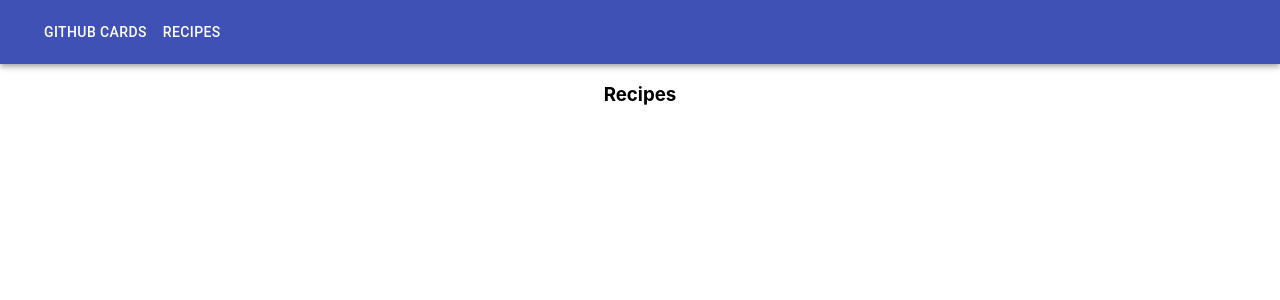
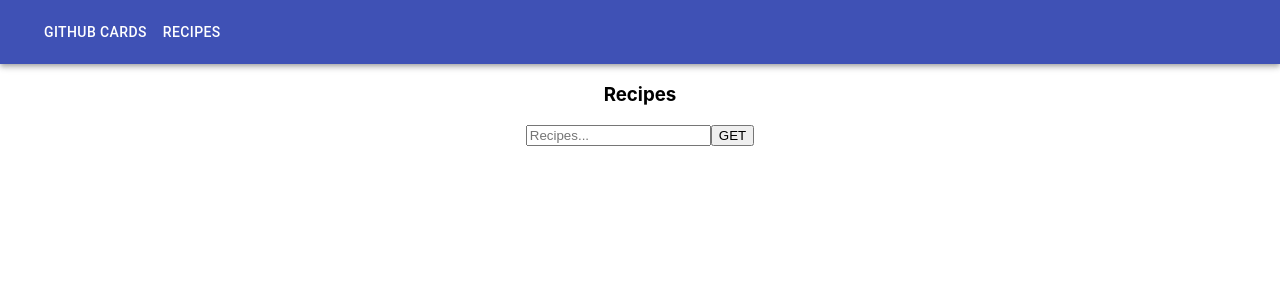
Before and after one commit to truptigaonkar/reactprojects, a React (Create React App) app: page /recipes in a window 1280 px wide. Shown: the top 300 px of the page. Built offline with nearby package versions, Linux system fonts and the light colour scheme.

Commit message:
Component Recipes.js: console.log output when GET button clicked

```diff
--- a/src/components/Recipes.js
+++ b/src/components/Recipes.js
@@ -1,10 +1,40 @@
 import React, { Component } from "react";
+import axios from "axios";
 
 export default class Recipes extends Component {
+  //   constructor(props) {
+  //     super(props);
+  //     this.state = {
+  //       recipes: []
+  //     };
+  //   }
+  state = {
+    recipes: []
+  };
+
+  //http://www.recipepuppy.com/api/?i=onions,garlic&q=omelet&p=3
+  getRecipe = e => {
+    e.preventDefault();
+    const ingredient = e.target.elements.ingredient.value;
+    axios
+      .get(`https://cors-anywhere.herokuapp.com/http://www.recipepuppy.com/api/?i=${ingredient}`) //https://cors-anywhere.herokuapp.com/ is used to remove error Cross-Origin Read Blocking (CORB)
+      .then(response => {
+        console.log(response.data.results);
+        this.setState({
+          recipes: response.data.results,
+          ingredient: response.data.ingredient,
+          title: response.data.title
+        });
+      });
+  };
   render() {
     return (
       <>
         <h3>Recipes</h3>
+        <form onSubmit={this.getRecipe}>
+          <input type="text" name="ingredient" placeholder="Recipes..." />
+          <button>GET</button>
+        </form>
       </>
     );
   }
```
